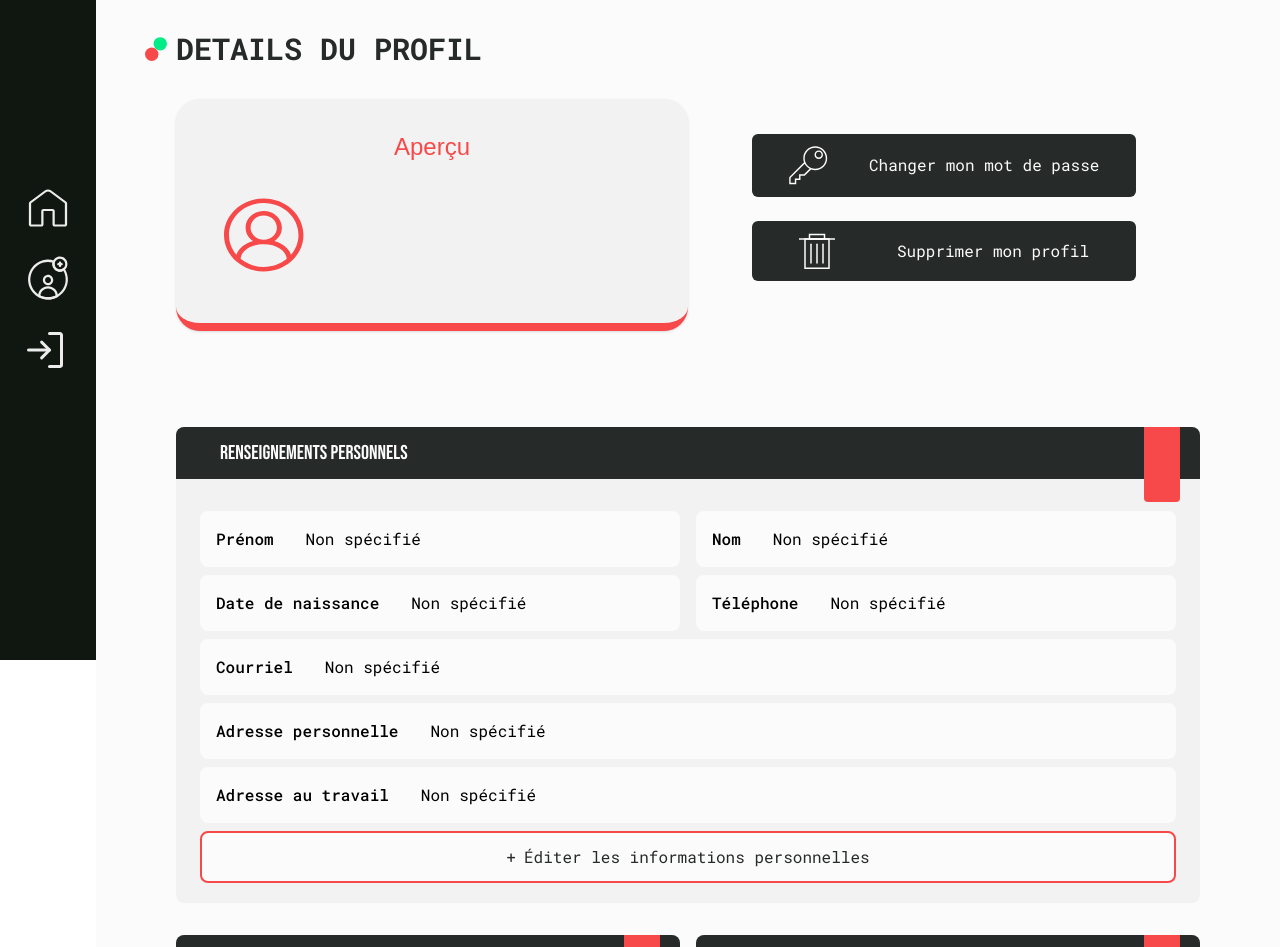
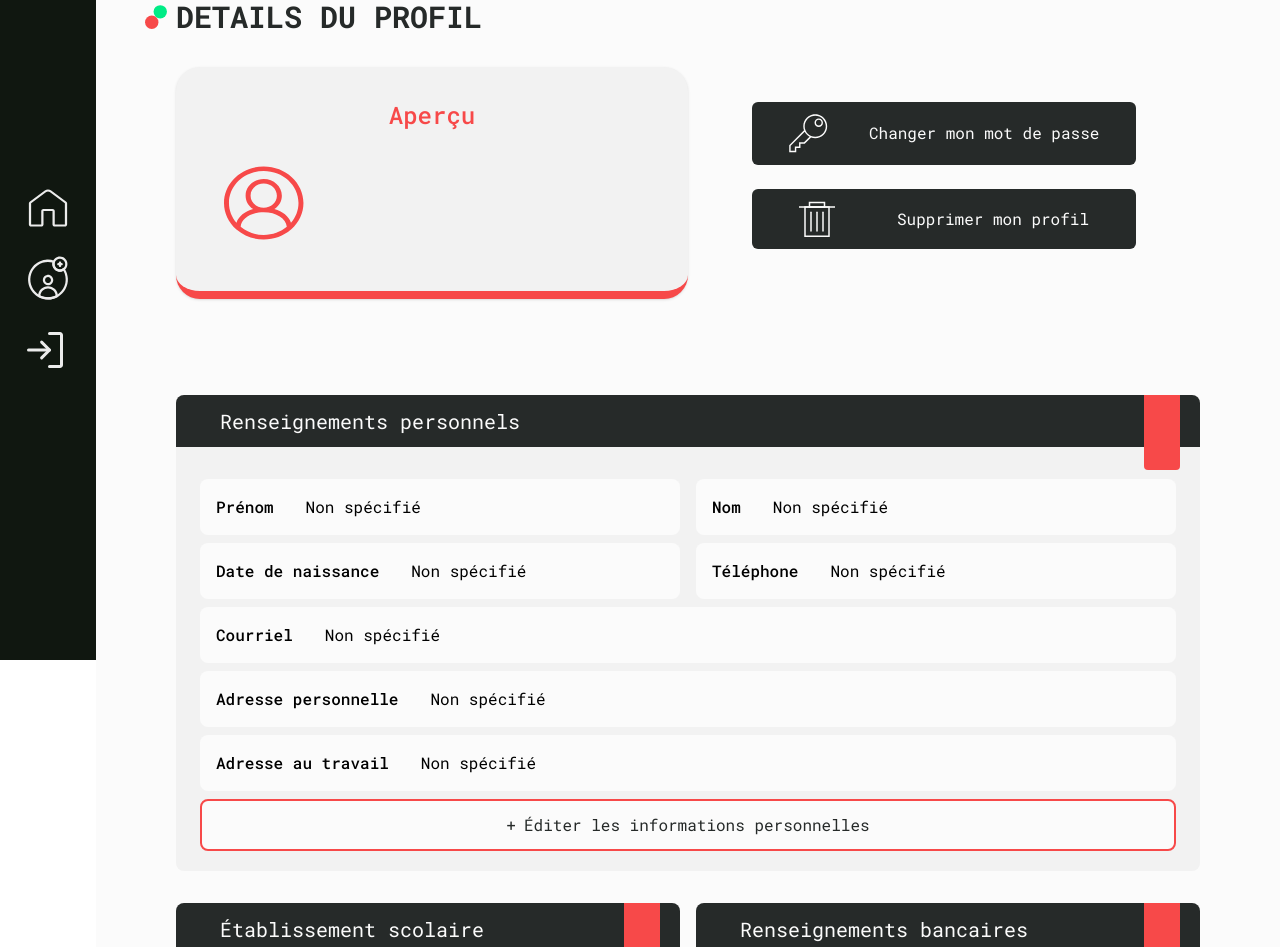
Before and after one commit to Big-pun/projet-synthese, a Vue app: page /profil in a window 1280 px wide. Shown: the part 140-1087 px from the top of the page. Built offline with nearby package versions, Linux system fonts and the light colour scheme.

Commit message:
Tweak Font

```diff
--- a/src/components/profile/ProfileBankingInfos.vue
+++ b/src/components/profile/ProfileBankingInfos.vue
@@ -40,7 +40,7 @@ function openEditForm() {
 
     <!-- En-tête de la section avec barre de couleur -->
     <div class="flex items-center justify-between mb-4 p-3 rounded-t-lg bg-gray relative">
-      <h3 class="text-white ml-8">Renseignements bancaires</h3>
+      <h3 class="text-white ml-8 font-roboto">Renseignements bancaires</h3>
 
       <!-- Rectangle coloré à droite -->
       <svg width="36" height="75" viewBox="0 0 36 75" fill="none" xmlns="http://www.w3.org/2000/svg"
--- a/src/components/profile/ProfilePersonnalInfos.vue
+++ b/src/components/profile/ProfilePersonnalInfos.vue
@@ -49,7 +49,7 @@ onMounted(async () => {
     @mouseleave="hovered = false">
     <!-- En-tête de la section avec pastille de statut -->
     <div class="flex items-center justify-between mb-4 p-3 rounded-t-lg bg-gray relative z-0">
-      <h3 class="text-white ml-8">Renseignements personnels</h3>
+      <h3 class="text-white ml-8 font-roboto">Renseignements personnels</h3>
 
       <!-- Rectangle SVG avec changement de couleur basé sur l'état hovered -->
       <svg width="36" height="75" viewBox="0 0 36 75" fill="none" xmlns="http://www.w3.org/2000/svg"
--- a/src/components/profile/ProfilePreview.vue
+++ b/src/components/profile/ProfilePreview.vue
@@ -1,5 +1,5 @@
 <script setup>
-import { computed, onMounted } from 'vue';
+import { computed } from 'vue';
 import { useUserStore } from '@/services/userStore';
 
 const userStore = useUserStore();
@@ -31,7 +31,7 @@ function openDeleteProfileForm() {
     <div class="grid grid-cols-1 lg:grid-cols-2 space-y-6 lg:space-y-0">
       <!-- Carte d'aperçu -->
       <div class="bg-light-gray text-lg lg:text-xl p-6 md:p-8 shadow-sm rounded-3xl border-b-8 border-accent2 flex flex-col mt-4 items-center">
-        <h2 class="text-center text-accent2 mb-4 font-medium">Aperçu</h2>
+        <h2 class="text-center text-accent2 mb-4 font-medium font-roboto">Aperçu</h2>
         <div class="flex flex-row items-center space-x-4 w-full justify-center lg:justify-start">
           <div class="shrink-0 w-20 h-20 md:w-28 md:h-28 md:p-4">
             <svg xmlns="http://www.w3.org/2000/svg" width="100%" height="100%" viewBox="0 0 92 84" fill="none">
--- a/src/components/profile/ProfileSchoolInfos.vue
+++ b/src/components/profile/ProfileSchoolInfos.vue
@@ -30,7 +30,7 @@ function openEditForm() {
 
     <!-- En-tête de la section avec barre de couleur -->
     <div class="flex items-center justify-between mb-4 p-3 rounded-t-lg bg-gray relative">
-      <h3 class="text-white ml-8">Établissement scolaire</h3>
+      <h3 class="text-white ml-8 font-roboto">Établissement scolaire</h3>
 
       <!-- Rectangle coloré à droite -->
       <svg width="36" height="75" viewBox="0 0 36 75" fill="none" xmlns="http://www.w3.org/2000/svg"
--- a/src/view/ProfileView.vue
+++ b/src/view/ProfileView.vue
@@ -188,7 +188,7 @@ async function handleSave(data) {
 </script>
 
 <template>
-  <div class="container mx-auto px-4 py-8">
+  <div class="container mx-auto">
     <ProfilePreview
       @change-password="openForm('changePassword')"
       @delete-profile="openForm('deleteProfile')"
```
